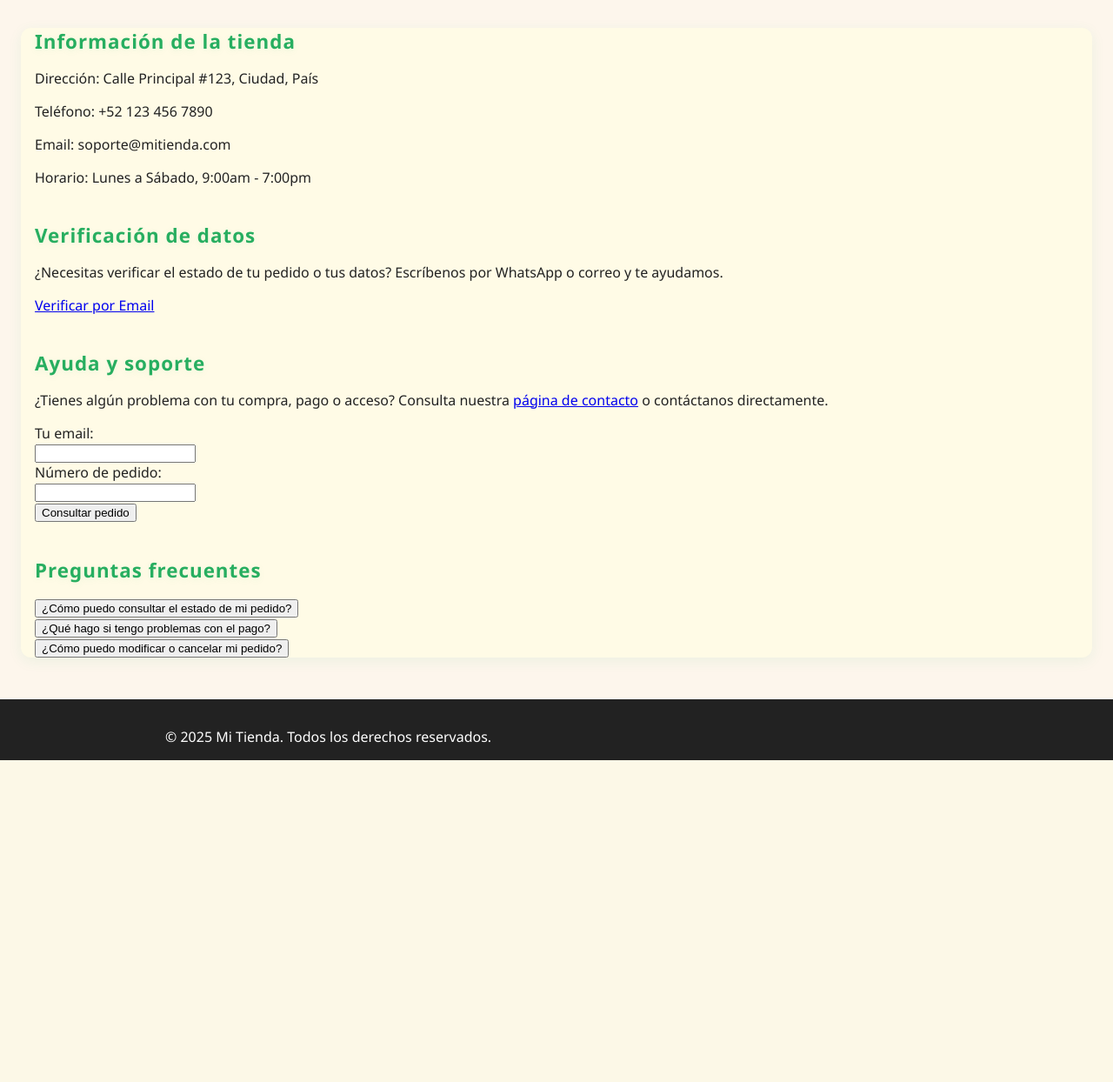
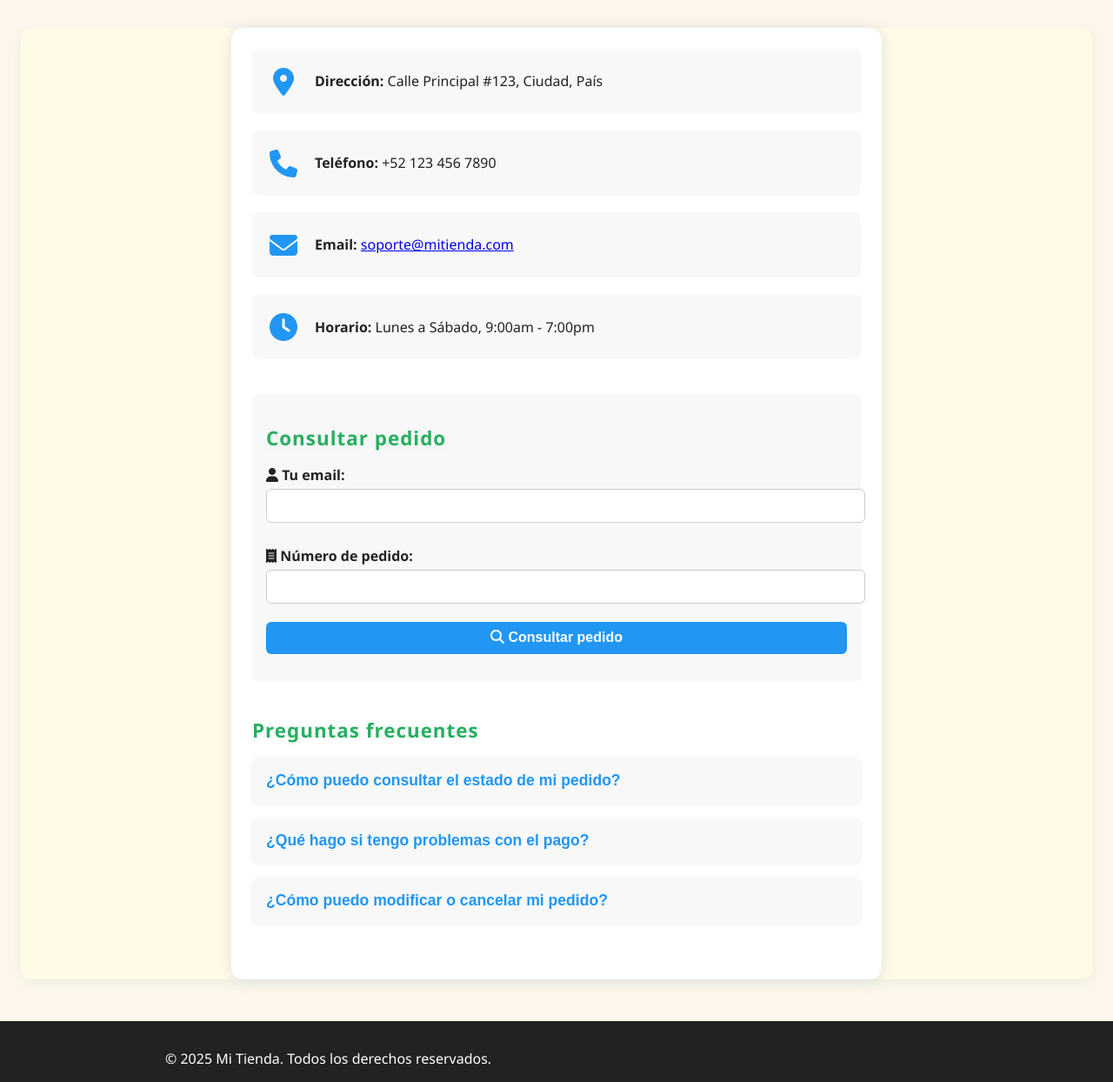
Before and after one commit to exael2000/TiendaAbarrotesFlaskStripe, a Flask app: page /contacto in a window 1280 px wide. Shown: the part 141-1385 px from the top of the page at 87% size. Before the commit the page ends 1015 px from the top, so only its background shows below. Run offline with Flask 3, Linux system fonts and the light colour scheme.

Commit message:
Mejoras del contacto.html

```diff
--- /dev/null
+++ b/mi_tienda/static/css/styles_contacto.css
@@ -0,0 +1,94 @@
+.contact-container {
+  max-width: 700px;
+  margin: 2rem auto;
+  padding: 1.5rem;
+  background: #fff;
+  border-radius: 14px;
+  box-shadow: 0 2px 16px #e0e0e0;
+}
+.contact-card {
+  display: flex;
+  align-items: center;
+  gap: 1rem;
+  margin-bottom: 1.2rem;
+  background: #f8f8f8;
+  border-radius: 8px;
+  padding: 1rem;
+}
+.contact-icon {
+  font-size: 2rem;
+  color: #2196f3;
+  min-width: 2.5rem;
+  text-align: center;
+}
+.contact-info {
+  flex: 1;
+}
+.contact-form {
+  background: #f8f8f8;
+  border-radius: 8px;
+  padding: 1rem;
+  margin-bottom: 1.2rem;
+}
+.contact-form label {
+  font-weight: bold;
+  margin-top: 0.7rem;
+  display: block;
+}
+.contact-form input, .contact-form button {
+  width: 100%;
+  margin: 0.3rem 0 1rem 0;
+  padding: 0.6rem;
+  border-radius: 6px;
+  border: 1px solid #ccc;
+  font-size: 1rem;
+}
+.contact-form button {
+  background: #2196f3;
+  color: #fff;
+  border: none;
+  cursor: pointer;
+  font-weight: bold;
+  transition: background 0.2s;
+}
+.contact-form button:hover {
+  background: #1769aa;
+}
+.faq-list {
+  margin-top: 2rem;
+}
+.faq-item {
+  margin-bottom: 1rem;
+  border-radius: 8px;
+  background: #f8f8f8;
+  box-shadow: 0 1px 4px #eee;
+}
+.faq-question {
+  width: 100%;
+  text-align: left;
+  background: none;
+  border: none;
+  font-size: 1.1rem;
+  font-weight: bold;
+  padding: 1rem;
+  cursor: pointer;
+  border-radius: 8px 8px 0 0;
+  color: #2196f3;
+}
+.faq-answer {
+  padding: 1rem;
+  border-top: 1px solid #e0e0e0;
+  font-size: 1rem;
+  color: #333;
+}
+@media (max-width: 700px) {
+  .contact-container {
+    padding: 0.5rem;
+  }
+  .contact-card, .contact-form, .faq-item {
+    padding: 0.7rem;
+  }
+  .faq-question, .faq-answer {
+    padding: 0.7rem;
+  }
+}
--- a/mi_tienda/templates/contacto.html
+++ b/mi_tienda/templates/contacto.html
@@ -5,6 +5,8 @@
     <title>Contáctenos | Mi Tienda</title>
     <meta name="viewport" content="width=device-width, initial-scale=1.0">
     <link rel="stylesheet" href="{{ url_for('static', filename='css/styles.css') }}">
+    <link rel="stylesheet" href="{{ url_for('static', filename='css/styles_contacto.css') }}">
+    <link rel="stylesheet" href="https://cdnjs.cloudflare.com/ajax/libs/font-awesome/6.4.2/css/all.min.css">
 </head>
 <body>
     <header>
@@ -16,33 +18,48 @@
         </nav>
     </header>
     <main>
+      <div class="contact-container">
         <section>
-            <h2>Información de la tienda</h2>
-            <p>Dirección: Calle Principal #123, Ciudad, País</p>
-            <p>Teléfono: +52 123 456 7890</p>
-            <p>Email: soporte@mitienda.com</p>
-            <p>Horario: Lunes a Sábado, 9:00am - 7:00pm</p>
+          <div class="contact-card">
+            <span class="contact-icon"><i class="fas fa-map-marker-alt"></i></span>
+            <div class="contact-info">
+              <strong>Dirección:</strong> Calle Principal #123, Ciudad, País
+            </div>
+          </div>
+          <div class="contact-card">
+            <span class="contact-icon"><i class="fas fa-phone"></i></span>
+            <div class="contact-info">
+              <strong>Teléfono:</strong> +52 123 456 7890
+            </div>
+          </div>
+          <div class="contact-card">
+            <span class="contact-icon"><i class="fas fa-envelope"></i></span>
+            <div class="contact-info">
+              <strong>Email:</strong> <a href="mailto:soporte@mitienda.com">soporte@mitienda.com</a>
+            </div>
+          </div>
+          <div class="contact-card">
+            <span class="contact-icon"><i class="fas fa-clock"></i></span>
+            <div class="contact-info">
+              <strong>Horario:</strong> Lunes a Sábado, 9:00am - 7:00pm
+            </div>
+          </div>
         </section>
         <section>
-            <h2>Verificación de datos</h2>
-            <p>¿Necesitas verificar el estado de tu pedido o tus datos? Escríbenos por WhatsApp o correo y te ayudamos.</p>
-            <a href="mailto:soporte@mitienda.com" class="btn">Verificar por Email</a>
+          <div class="contact-form">
+            <h2>Consultar pedido</h2>
+            <form method="POST" action="{{ url_for('consultar_pedido') }}">
+              <label for="email"><i class="fas fa-user"></i> Tu email:</label>
+              <input type="email" id="email" name="email" required>
+              <label for="pedido"><i class="fas fa-receipt"></i> Número de pedido:</label>
+              <input type="text" id="pedido" name="pedido" required>
+              <button type="submit"><i class="fas fa-search"></i> Consultar pedido</button>
+            </form>
+          </div>
         </section>
         <section>
-            <h2>Ayuda y soporte</h2>
-            <p>¿Tienes algún problema con tu compra, pago o acceso? Consulta nuestra <a href="{{ url_for('contacto') }}">página de contacto</a> o contáctanos directamente.</p>
-            <form method="POST" action="{{ url_for('consultar_pedido') }}">
-                <label for="email">Tu email:</label><br>
-                <input type="email" id="email" name="email" required><br>
-                <label for="pedido">Número de pedido:</label><br>
-                <input type="text" id="pedido" name="pedido" required><br>
-                <button type="submit" class="btn">Consultar pedido</button>
-            </form>
-        </section>
-        <!-- Preguntas frecuentes -->
-        <section>
-          <h2>Preguntas frecuentes</h2>
           <div class="faq-list">
+            <h2>Preguntas frecuentes</h2>
             <div class="faq-item">
               <button class="faq-question" type="button" onclick="toggleFaq(this)">
                 ¿Cómo puedo consultar el estado de mi pedido?
@@ -70,6 +87,7 @@
             <!-- Agrega más preguntas aquí -->
           </div>
         </section>
+      </div>
     </main>
     <footer class="main-footer">
         <div class="footer-content">
```
